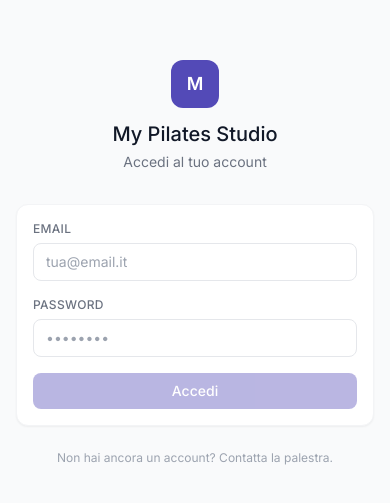
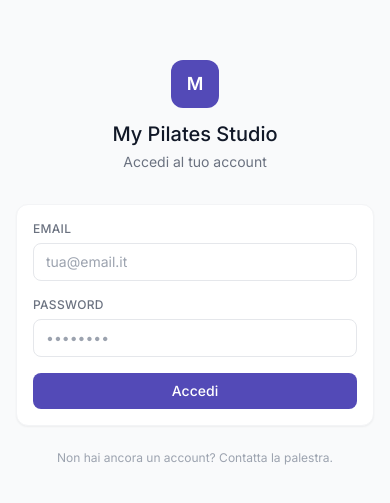
Before and after one commit to vsarto965/my-pilates-studio, a Next.js app: page /login in a window 390 px wide. Shown: the part 159-662 px from the top of the page. Built offline with nearby package versions, Linux system fonts and the light colour scheme; no server answers.

Commit message:
fix: anti-autofill login mobile

```diff
--- a/src/app/login/page.tsx
+++ b/src/app/login/page.tsx
@@ -1,17 +1,21 @@
 'use client'
-import { useState } from 'react'
+import { useRef, useState } from 'react'
 import { createClient } from '@/lib/supabase'
 import toast from 'react-hot-toast'
 
 export default function LoginPage() {
-  const [email, setEmail] = useState('')
-  const [password, setPassword] = useState('')
+  const emailRef = useRef<HTMLInputElement>(null)
+  const passwordRef = useRef<HTMLInputElement>(null)
   const [loading, setLoading] = useState(false)
   const supabase = createClient()
 
-  async function handleLogin(e: React.FormEvent) {
-    e.preventDefault()
-    if (!email || !password) return
+  async function handleLogin() {
+    const email = emailRef.current?.value || ''
+    const password = passwordRef.current?.value || ''
+    if (!email || !password) {
+      toast.error('Inserisci email e password')
+      return
+    }
     setLoading(true)
     try {
       const { error } = await supabase.auth.signInWithPassword({ email, password })
@@ -45,27 +49,27 @@ export default function LoginPage() {
             <div>
               <label className="label">Email</label>
               <input
+                ref={emailRef}
                 type="text"
                 inputMode="email"
                 className="input"
-                value={email}
-                onChange={e => setEmail(e.target.value)}
                 placeholder="tua@email.it"
+                defaultValue=""
               />
             </div>
             <div>
               <label className="label">Password</label>
               <input
+                ref={passwordRef}
                 type="password"
                 className="input"
-                value={password}
-                onChange={e => setPassword(e.target.value)}
                 placeholder="••••••••"
+                defaultValue=""
               />
             </div>
             <button
-              onClick={handleLogin as any}
-              disabled={loading || !email || !password}
+              onClick={handleLogin}
+              disabled={loading}
               className="btn-primary w-full mt-2"
             >
               {loading ? 'Accesso in corso...' : 'Accedi'}
```
